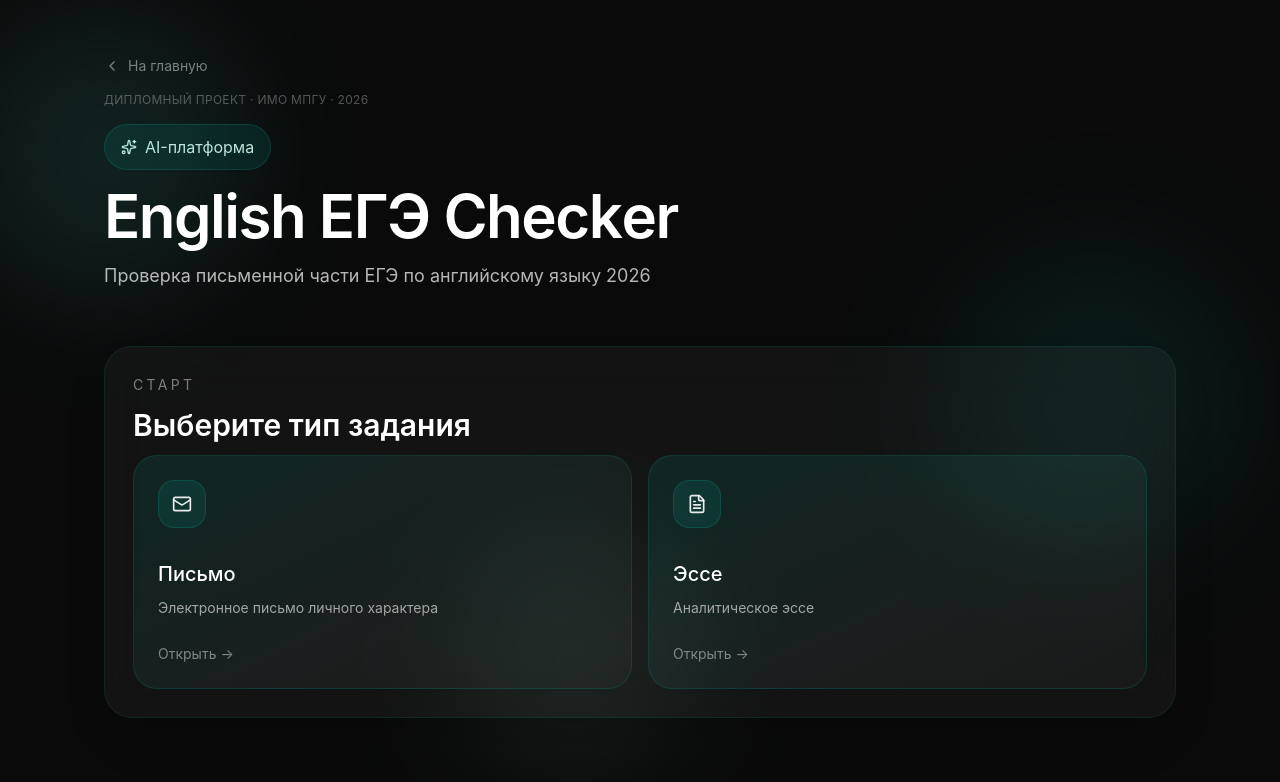
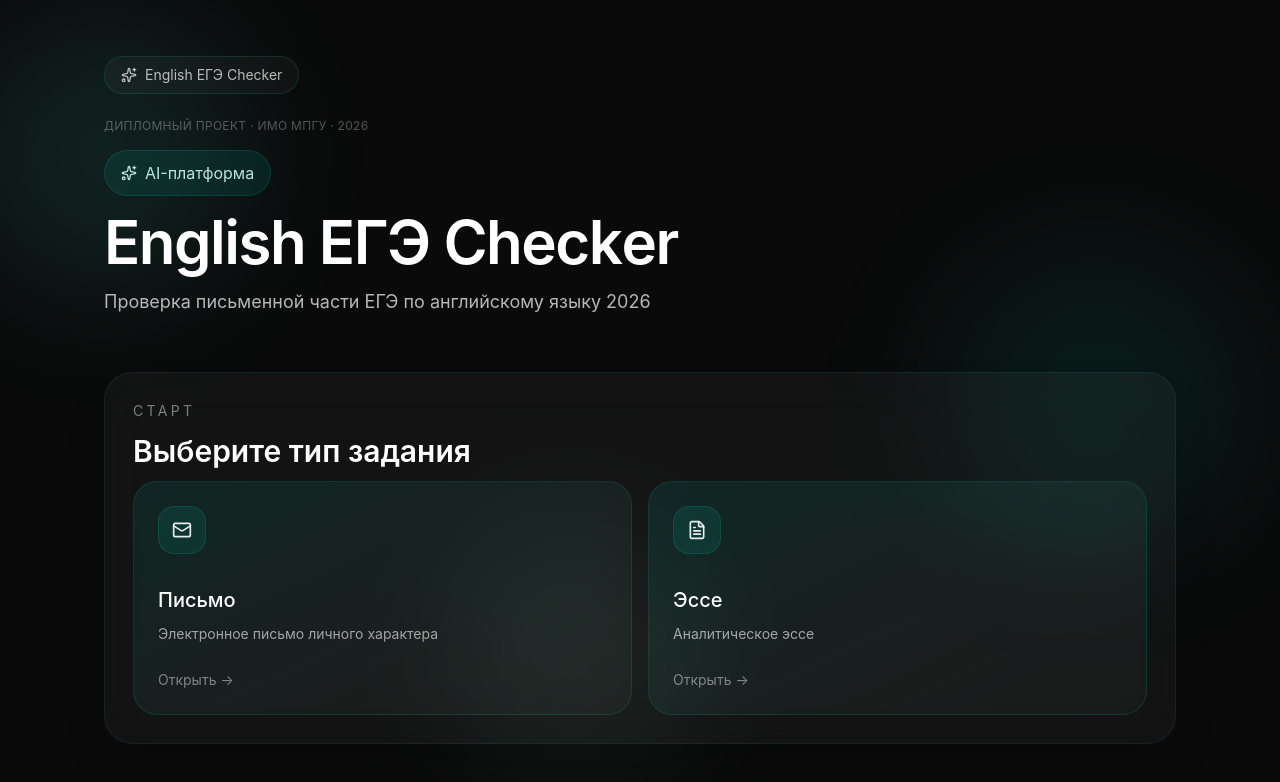
Before and after one commit to valeriatcar2/english-ege-checker, a React (Vite) app: page / in a window 1280 px wide. Shown: the top 782 px of the page. Built offline with nearby package versions, Linux system fonts and the light colour scheme.

Commit message:
Header 2.0

```diff
--- a/src/App.tsx
+++ b/src/App.tsx
@@ -113,23 +113,30 @@ export default function EnglishEGEChecker() {
   );
 }
 
-type HeaderProps = {
+
+type TopBarProps = {
   onHomeClick: () => void;
 };
 
-function Header({ onHomeClick }: HeaderProps) {
+function TopBar({ onHomeClick }: TopBarProps) {
+  return (
+    <div className="mb-6 flex items-center justify-between">
+      <button
+        onClick={onHomeClick}
+        className="inline-flex items-center gap-2 rounded-full border border-teal-400/15 bg-white/[0.03] px-4 py-2 text-sm text-white/70 transition hover:border-teal-300/30 hover:text-teal-200"
+      >
+        <Sparkles className="h-4 w-4" />
+        English ЕГЭ Checker
+      </button>
+    </div>
+  );
+}
+
+function Header() {
   const title = "English ЕГЭ Checker";
 
   return (
     <div className="mb-10 md:mb-14">
-      <button
-        onClick={onHomeClick}
-        className="mb-4 inline-flex items-center gap-2 text-sm text-white/45 transition hover:text-teal-200"
-      >
-        <ChevronLeft className="h-4 w-4" />
-        На главную
-      </button>
-
       <div className="mb-4 text-xs uppercase tracking-wide text-white/30">
         Дипломный проект · ИМО МПГУ · 2026
       </div>
@@ -281,7 +288,8 @@ const handleSubmit = async () => {
 
   return (
   <>
-    <Header onHomeClick={resetAll} />
+    <TopBar onHomeClick={resetAll} />
+    {!mode && <Header />}
 
     <div className={`grid gap-6 ${showResultsPanel ? "lg:grid-cols-[1.1fr_0.9fr]" : "lg:grid-cols-1"}`}>
       <motion.section
```
